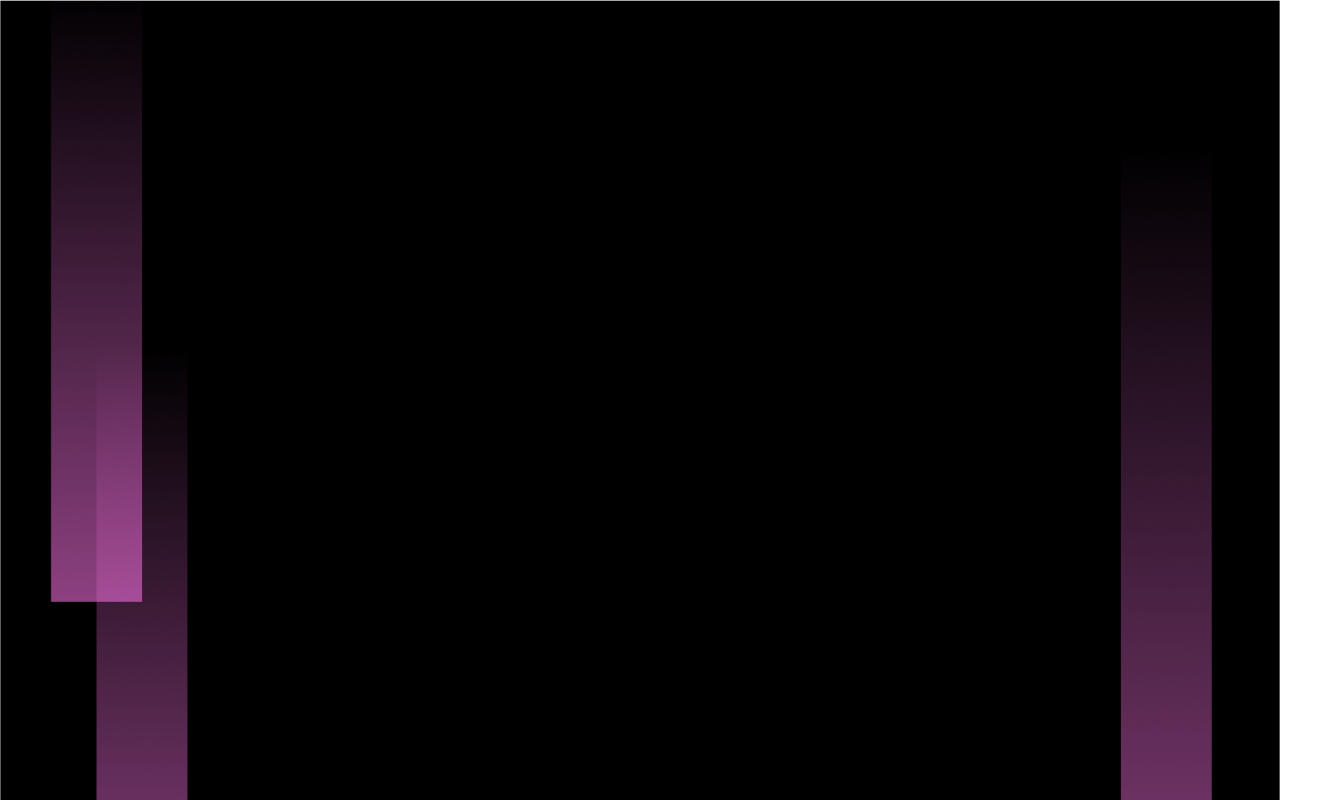
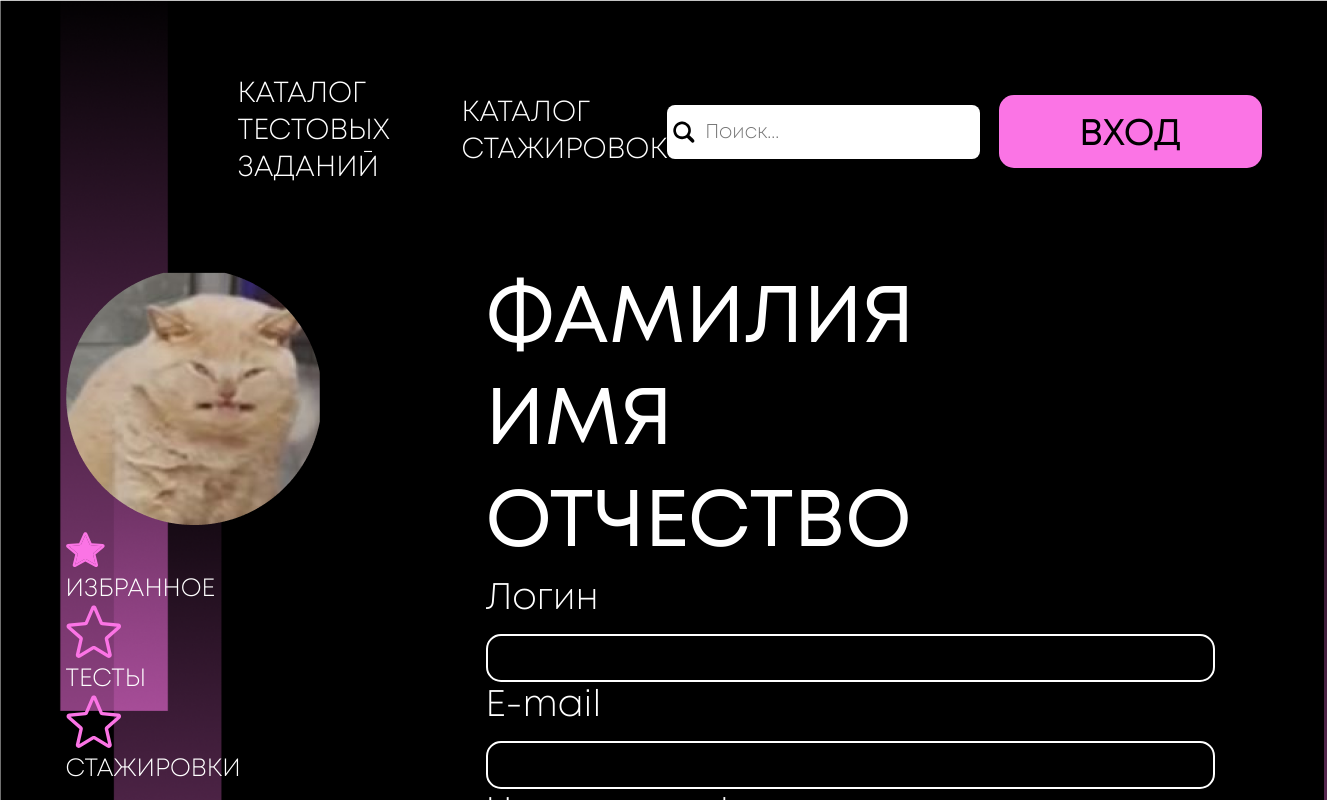
Before and after one commit to Emma-Shifter/project, a React (Create React App) app: page /account in a window 1280 px wide. Before the commit this address had no page. Shown: the top 800 px of the page, 1327 px wide, since content can reach past the window. Built offline with nearby package versions, Linux system fonts and the light colour scheme.

Commit message:
промежуточные изменения

```diff
--- a/src/App.css
+++ b/src/App.css
@@ -520,3 +520,20 @@ ul {
 .testcase-card img{
   height: min-content;
 }
+
+.account-container {
+  display: flex;
+  gap: 163px;
+}
+.account-interface {
+  display: flex;
+  flex-direction: column;
+}
+.account-info {
+  display: flex;
+  flex-direction: column;
+}
+.account-info p{
+  font-size: 80px;
+  font-weight: 600;
+}
--- a/src/App.js
+++ b/src/App.js
@@ -7,6 +7,7 @@ import TestCasePage from './pages/TestCasePage.jsx';
 import VacancyPage from './pages/VacancyPage.jsx';
 import CatalogVacancyPage from './pages/CatalogVacancyPage.jsx';
 import CatalogTestsPage from './pages/CatalogTestsPage.jsx';
+import AccountPage from './pages/AccountPage.jsx';
 
 function App() {
   return (
@@ -19,6 +20,7 @@ function App() {
         <Route path="vacancy" element={<VacancyPage />} />
         <Route path="catalog-vacancy" element={<CatalogVacancyPage />} />
         <Route path="catalog-tests" element={<CatalogTestsPage />} />
+        <Route path="account" element={<AccountPage />} />
       </Routes>
     </BrowserRouter>
   );
--- /dev/null
+++ b/src/pages/AccountPage.jsx
@@ -0,0 +1,43 @@
+import Header from '../components/Header';
+import defaultAccountImg from '../img/defaultAccountImage.png';
+import Field from '../components/Field';
+import Button from '../components/Button';
+import starFull from '../img/star-full.svg';
+import star from '../img/star.svg';
+
+export default function AccountPage() {
+    return (
+        <div className="page-container AccountPage">
+            <Header></Header>
+            <div className='account-container'>
+                <div className='account-interface'>
+                    <div>
+                        <img alt='account' src={defaultAccountImg}></img>
+                    </div>
+                    <div>
+                        <img alt='starFull' src={starFull}></img>
+                        <p>ИЗБРАННОЕ</p>
+                    </div>
+                    <div>
+                        <img alt='star' src={star}></img>
+                        <p>ТЕСТЫ</p>
+                    </div>
+                    <div>
+                        <img alt='star' src={star}></img>
+                        <p>СТАЖИРОВКИ</p>
+                    </div>
+                </div>
+                <div className='account-info'>
+                    <p>ФАМИЛИЯ</p>
+                    <p>ИМЯ</p>
+                    <p>ОТЧЕСТВО</p>
+                    <Field labelText="Логин"></Field>
+                    <Field labelText="E-mail"></Field>
+                    <Field labelText="Номер телефона"></Field>
+                    <Field labelText="Пароль"></Field>
+                    <Button buttonText="Редактировать профиль"></Button>
+                </div>
+            </div>
+        </div>
+    )
+}
```
Also changed, not shown: src/img/defaultAccountImage.png (added).
